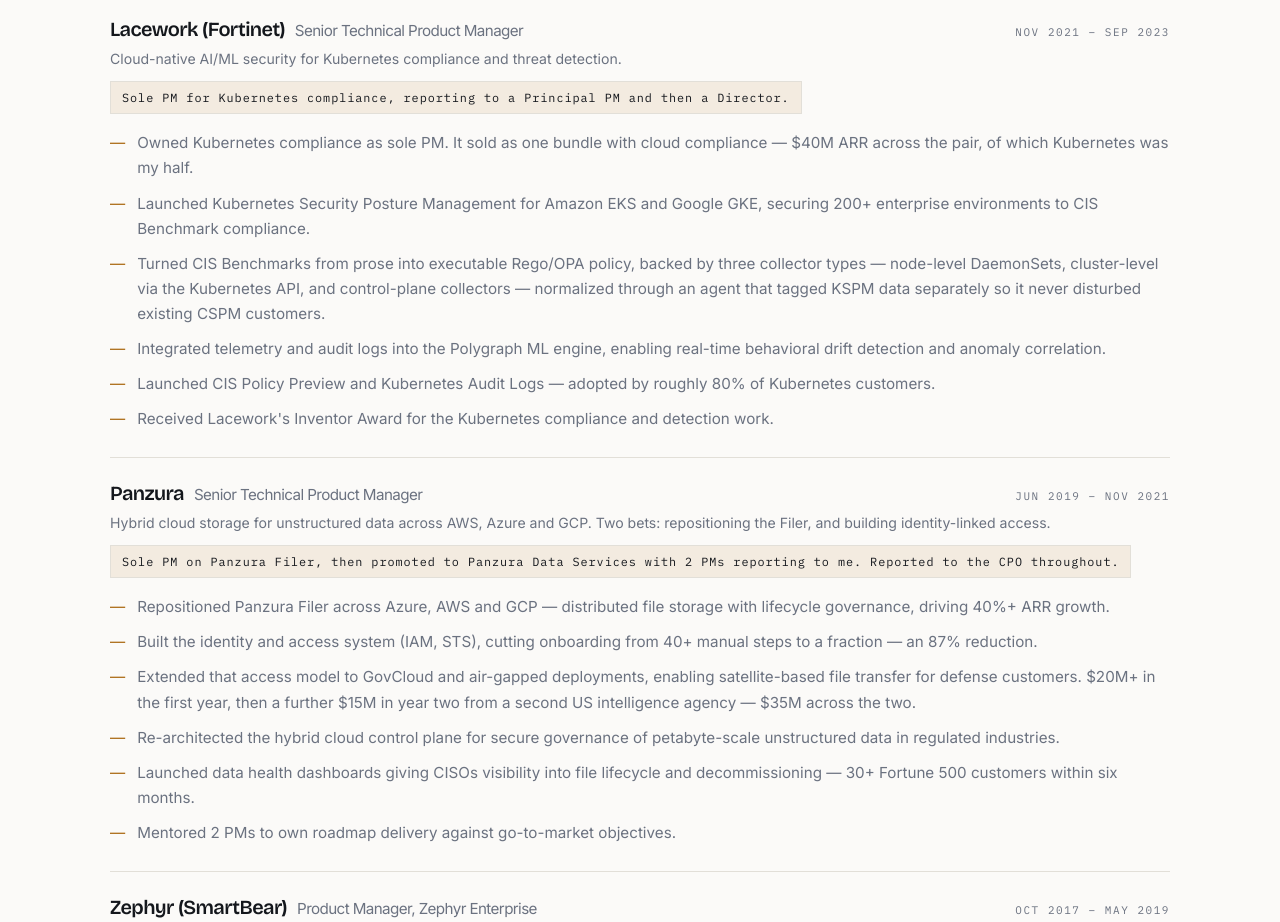
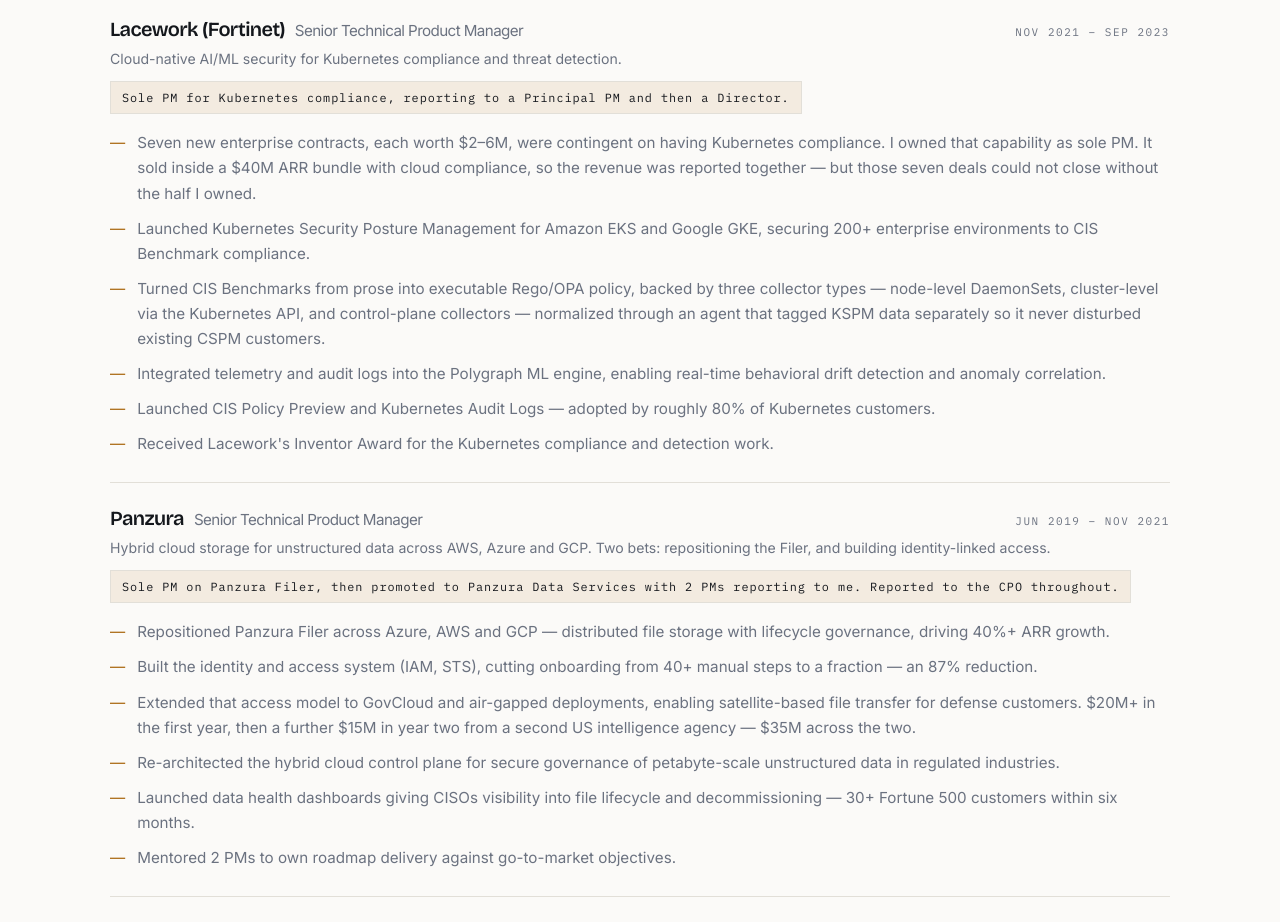
Before and after one commit to Ankita301/portfolio, a React (Vite) app: page /about in a window 1280 px wide. Shown: the part 1640-2562 px from the top of the page. Built offline with nearby package versions, Linux system fonts and the light colour scheme.

Commit message:
Lead Lacework with the 7 gated contracts
Seven new enterprise contracts at $2-6M each were contingent on
Kubernetes compliance, which she owned as sole PM. Causal and
attributable, unlike a share of the $40M bundle - which stays in the
sentence as context rather than as the headline.

```diff
--- a/src/content/profile.ts
+++ b/src/content/profile.ts
@@ -83,14 +83,14 @@
     context: "Cloud-native AI/ML security for Kubernetes compliance and threat detection.",
     scope: "Sole PM for Kubernetes compliance, reporting to a Principal PM and then a Director.",
     points: [
-      "Owned Kubernetes compliance as sole PM. It sold as one bundle with cloud compliance — $40M ARR across the pair, of which Kubernetes was my half.",
+      "Seven new enterprise contracts, each worth $2–6M, were contingent on having Kubernetes compliance. I owned that capability as sole PM. It sold inside a $40M ARR bundle with cloud compliance, so the revenue was reported together — but those seven deals could not close without the half I owned.",
       "Launched Kubernetes Security Posture Management for Amazon EKS and Google GKE, securing 200+ enterprise environments to CIS Benchmark compliance.",
       "Turned CIS Benchmarks from prose into executable Rego/OPA policy, backed by three collector types — node-level DaemonSets, cluster-level via the Kubernetes API, and control-plane collectors — normalized through an agent that tagged KSPM data separately so it never disturbed existing CSPM customers.",
       "Integrated telemetry and audit logs into the Polygraph ML engine, enabling real-time behavioral drift detection and anomaly correlation.",
       "Launched CIS Policy Preview and Kubernetes Audit Logs — adopted by roughly 80% of Kubernetes customers.",
       "Received Lacework's Inventor Award for the Kubernetes compliance and detection work.",
     ],
-    metric: { value: "$40M", label: "ARR, compliance + K8s bundle" },
+    metric: { value: "7", label: "Contracts at $2–6M each, gated on K8s compliance" },
   },
   {
     layer: "Govern",
```
